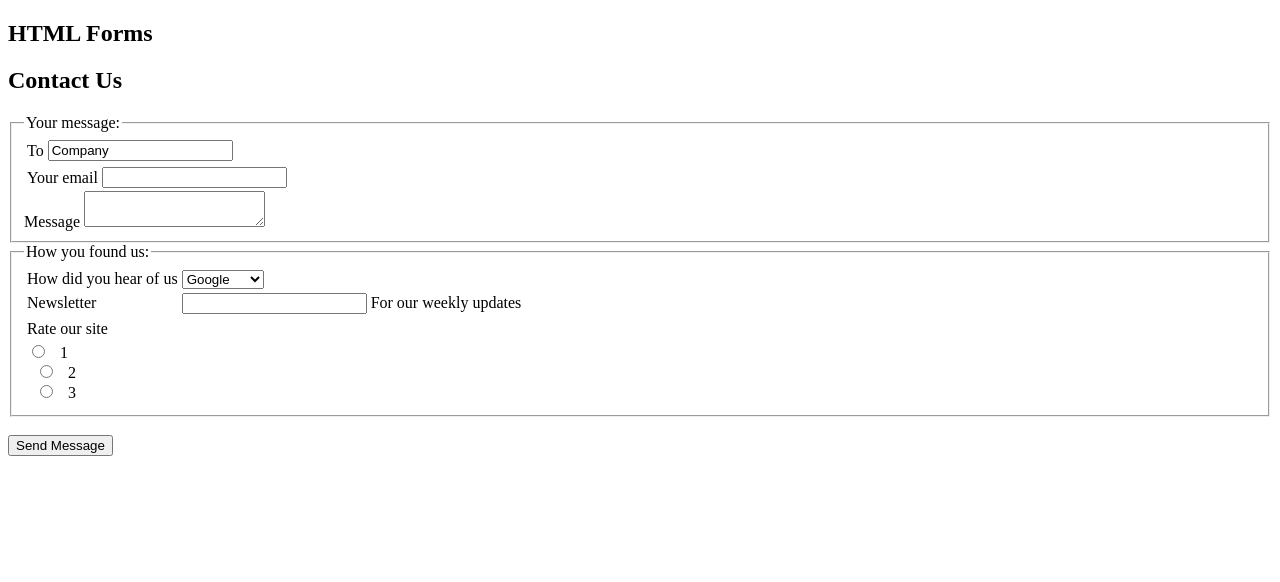
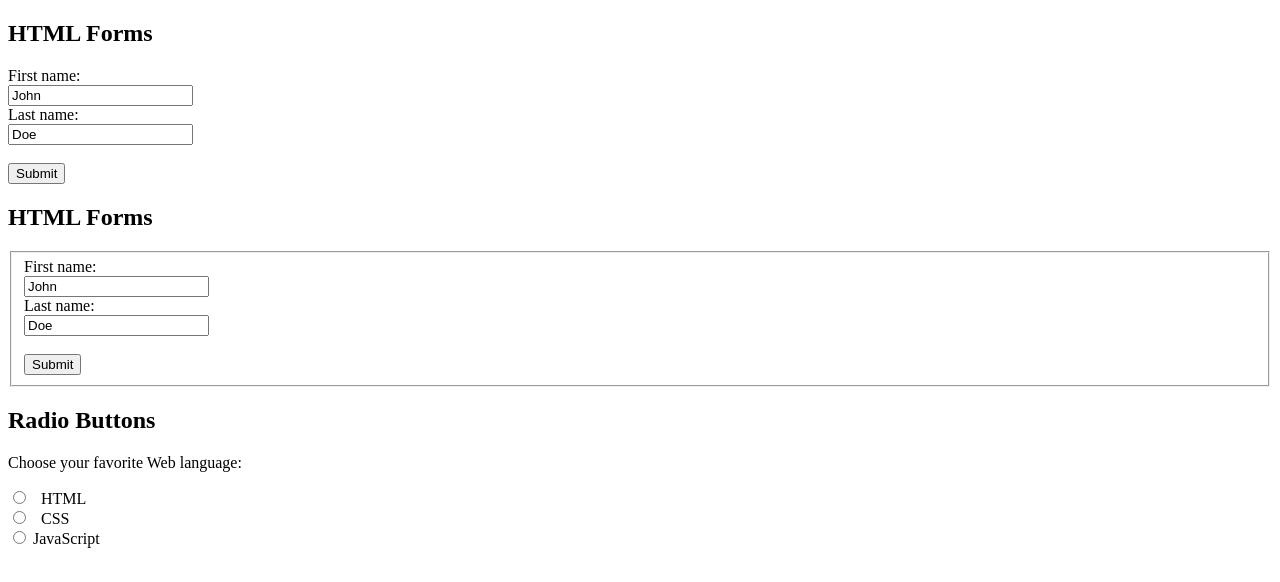
Before and after one commit to Fridaschoultz/test-html-forms, a plain HTML site: page index.html in a window 1280 px wide. Drawn offline with Linux system fonts and the light colour scheme.

Commit message:
added new changes

```diff
--- a/index.html
+++ b/index.html
@@ -1,77 +1,47 @@
 <!DOCTYPE html>
 <html lang="en">
+
 <head>
-  <meta charset="UTF-8">
-  <meta http-equiv="X-UA-Compatible" content="IE=edge">
-  <meta name="viewport" content="width=device-width, initial-scale=1.0">
+  <meta charset="UTF-8" />
+  <meta http-equiv="X-UA-Compatible" content="IE=edge" />
+  <meta name="viewport" content="width=device-width, initial-scale=1.0" />
   <title>Document</title>
 </head>
+
 <body>
   <h2>HTML Forms</h2>
-  <h2>Contact Us</h2>
-<form>
+
+  <form action="/action_page.php">
+    <label for="fname">First name:</label><br/>
+    <input type="text" id="fname" name="fname" value="John"/><br />
+    <label for="lname">Last name:</label><br/>
+    <input type="text" id="lname" name="lname" value="Doe"/><br/><br/>
+    <input type="submit" value="Submit"/>
+  </form>
+
+  <h2>HTML Forms</h2>
   <fieldset>
-    <legend> Your message: </legend>
-    <table>
-      <tr>
-        <td> <label for=”emailTo”> To </label> </td>
-        <td> <input type=”text” name=”txtTo”  id=”emailTo” value="Company"/> </td>
-      </tr>
-
-      <table>
-        <td> <label for=”emailFrom”> Your email </label> </td>
-        <td> <input type=”text” name=”txtFrom” id=”emailFrom”  /> </td>
-      </table>
-
-      <tr>
-        <td> <label for=”emailBody”> Message </label> </td>
-        <td> <textarea name=”txtBody” id=”emailBody” cols=”50” rows=”10” tabindex=”2”> </textarea> </td>
-      </tr>
-
-    </table>
+    <form action="/action_page.php">
+      <label for="fname">First name:</label><br/>
+      <input type="text" id="fname" name="fname" value="John"/><br/>
+      <label for="lname">Last name:</label><br/>
+      <input type="text" id="lname" name="lname" value="Doe"/><br/><br/>
+      <input type="submit" value="Submit"/>
+    </form>
   </fieldset>
 
-  <fieldset>
-    <legend> How you found us: </legend>
-    <table>
-      <tr>
-        <td> <label for=”emailBody”> How did you hear of us </label> </td>
-        <td>
-          <select name=”selReferrer”>
-            <option value=”google”> Google </option>
-            <option value=”ad”>Facebook</option>
-            <option value=”friend”>Instagram</option>
-            <option value=”other”>LinkedIn</option>
-            <option value=”other”>Friend</option>
-          </select>
-        </td>
-      </tr>
+  <h2>Radio Buttons</h2>
 
-      <tr>
-        <td><label for=”newsletterSignup”> Newsletter </label></td>
-        <td> <input type=”checkbox” name=”chkBody” id=”newsletterSignup” checked=”checked” /> For our weekly updates
-       </td>
-      </tr>
+  <p>Choose your favorite Web language:</p>
 
-      <tr>
-        <tr>
-          <td> <label for=”emailBody”> Rate our site</label> </td>
-        </tr>
-        <td>
-          <input type="radio" id="rate1" name="rate_site" value="1">
-            <label for="rate1">1</label><br>
-            <input type="radio" id="rate2" name="rate_site" value="2">
-            <label for="rate2">2</label><br>
-            <input type="radio" id="rate3" name="rate_site" value="3">
-            <label for="rate3">3</label>
-        </td>
-        </tr>
-    </table>
-  </fieldset> <br>
-  <button>Send Message</button>
-</form>
+  <form>
+    <input type="radio" id="html" name="fav_language" value="HTML"/>
+    <label for="html">HTML</label><br/>
+    <input type="radio" id="css" name="fav_language" value="CSS"/>
+    <label for="css">CSS</label><br/>
+    <input type="radio" id="javascript" name="fav_language" value="JavaScript"/>
+    <label for="javascript">JavaScript</label>
+  </form>
+</body>
 
-
-
-</body>
 </html>
```
